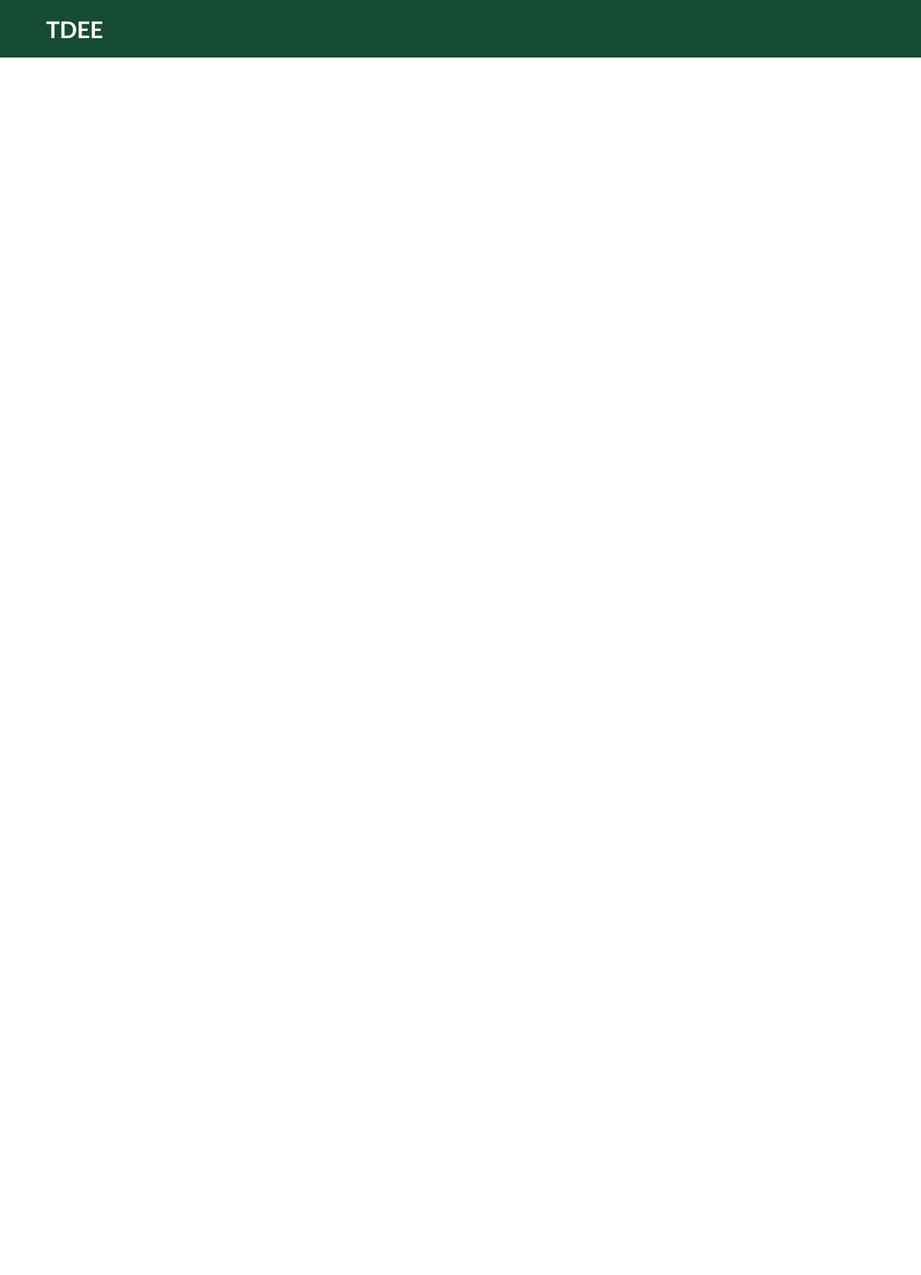
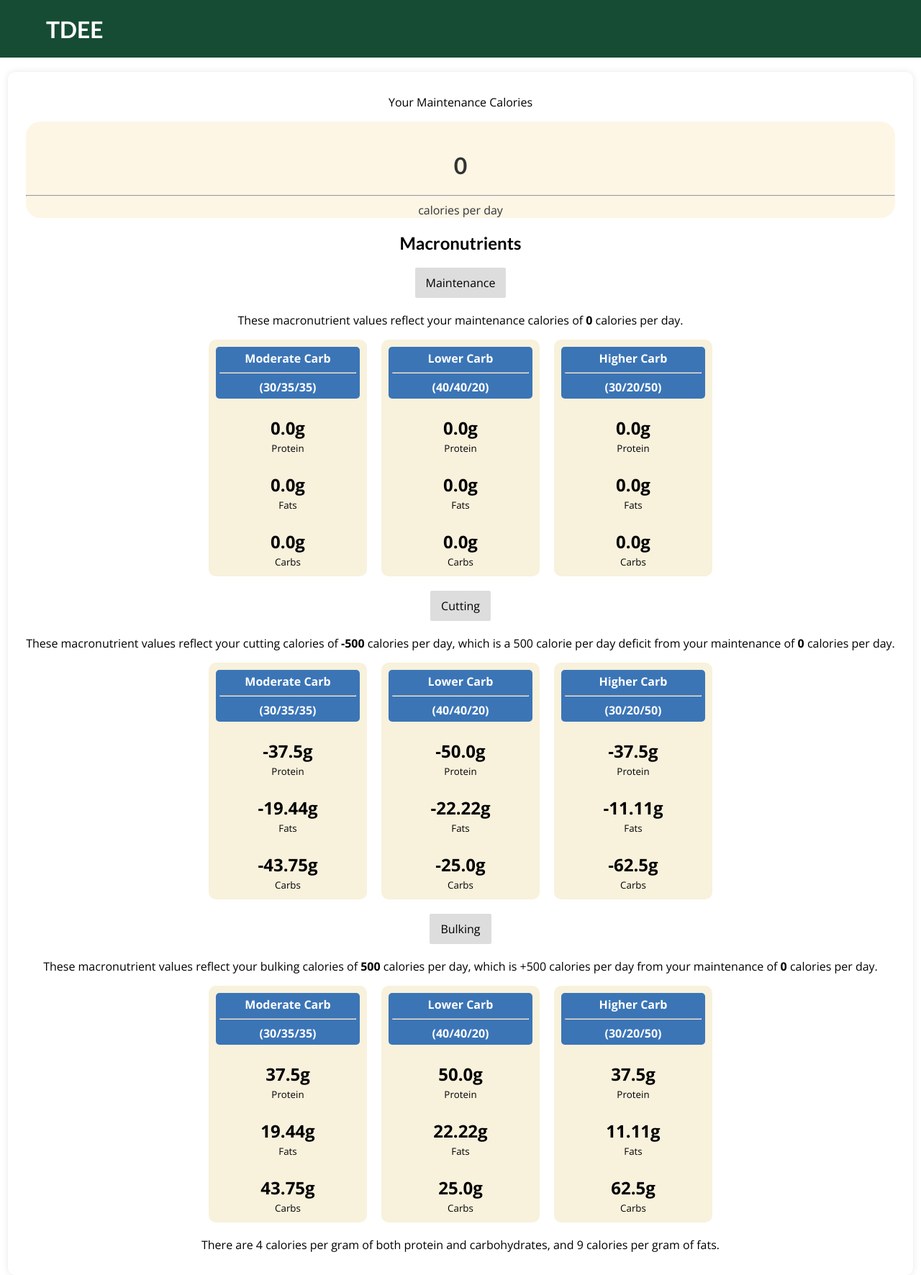
Before and after one commit to jethmrsgn/tdee-calculator, a Django app: page /result/ in a window 1280 px wide; the page is wider, and only the part inside the window is pictured. Shown: that part at 72% size. Before the commit the page ends 80 px from the top of that part, so only its background shows below. Run offline with Django 4.2, Linux system fonts and the light colour scheme.

Commit message:
added visualization of the tdee result and its macros

```diff
--- a/calculator/static/calculator/result.css
+++ b/calculator/static/calculator/result.css
@@ -0,0 +1,66 @@
+.row {
+	background: white;
+	padding: 15px;
+	border-radius: 10px;
+	box-shadow: 0 0 10px rgba(0, 0, 0, 0.1);
+	text-align: center;
+	margin-top: 100px;
+	width: auto;
+}
+p {
+	text-align: center;
+}
+.col-1 {
+	margin: 10px;
+}
+#tdee-cals {
+	background: #fdf6e5;
+	color: #333;
+	position: relative;
+	width: 100%;
+	border-radius: 20px;
+	text-align: center;
+	border: "1px solid #ede7bb";
+}
+.col-2 {
+	margin: 10px;
+}
+.tabs {
+	display: flex;
+	justify-content: space-around;
+}
+.tab {
+	padding: 10px 15px;
+	background-color: #ddd;
+	border-radius: 2px;
+	text-transform: capitalize;
+}
+.content {
+	margin-top: 20px;
+}
+.macros {
+	display: flex;
+	justify-content: center;
+	gap: 20px;
+}
+.macro-card {
+	background-color: #f8f1dc;
+	padding: 10px;
+	border-radius: 10px;
+	text-align: center;
+	width: 200px;
+	text-transform: capitalize;
+}
+.macro-header {
+	background-color: #3b75b6;
+	color: white;
+	padding: 5px;
+	border-radius: 5px;
+	font-weight: bold;
+}
+.macro-value {
+	font-size: 1.5rem;
+	font-weight: bold;
+	margin-bottom: 0px;
+
+}
--- /dev/null
+++ b/calculator/templates/calculator/includes/content.html
@@ -0,0 +1,35 @@
+<div class="tabs">
+	<div class="tab">{{type}}</div>
+</div>
+<div class="content">
+	<div class="tab-content">
+		{% if type == "maintenance" %}
+		<p>These macronutrient values reflect your maintenance calories of <strong>{{tdee}}</strong> calories per day.</p>
+		{% elif type == "cutting" %}
+		<p>These macronutrient values reflect your cutting calories of <strong>{{macro.moderate_carb.calories}}</strong> calories per day, which is a 500 calorie per day deficit from your maintenance of <strong>{{tdee}}</strong> calories per day.</p>
+		{% elif type == "bulking" %}
+		<p>These macronutrient values reflect your bulking calories of <strong>{{macro.moderate_carb.calories}}</strong> calories per day, which is +500 calories per day from your maintenance of <strong>{{tdee}}</strong> calories per day.</p>
+		{% endif %}
+		<div class="macros">
+			<div class="macro-card">
+				<div class="macro-header">Moderate Carb <hr> (30/35/35)</div>
+				<p class="macro-value">{{macro.moderate_carb.protein}}g</p><small>protein</small>
+				<p class="macro-value">{{macro.moderate_carb.fats}}g</p><small>fats</small>
+				<p class="macro-value">{{macro.moderate_carb.carbs}}g</p><small>carbs</small>
+			</div>
+			<div class="macro-card">
+				<div class="macro-header">Lower Carb <hr>(40/40/20)</div>
+				<p class="macro-value">{{macro.lower_carb.protein}}g</p><small>protein</small>
+				<p class="macro-value">{{macro.lower_carb.fats}}g</p><small>fats</small>
+				<p class="macro-value">{{macro.lower_carb.carbs}}g</p><small>carbs</small>
+			</div>
+			<div class="macro-card">
+				<div class="macro-header">Higher Carb<hr> (30/20/50)</div>
+				<p class="macro-value">{{macro.higher_carb.protein}}g</p><small>protein</small>
+				<p class="macro-value">{{macro.higher_carb.fats}}g</p><small>fats</small>
+				<p class="macro-value">{{macro.higher_carb.carbs}}g</p><small>carbs</small>
+			</div>
+		</div>
+	</div>
+	<div class="content">
+</div>
--- a/calculator/templates/calculator/result.html
+++ b/calculator/templates/calculator/result.html
@@ -6,7 +6,24 @@
 {% endblock  %}
 
 {% block content %}
-<div class="container">
-	<h1>{{messsages}}</h1>
+<div class="row">
+	<div class="col-1" style="padding-left:0;">
+		<p>Your Maintenance Calories</p>
+		<div id="tdee-cals">
+			<div style="padding-top:20px;">
+				<span class="h2"><h1>{{tdee}}</h1></span>
+				<hr>
+				<span class="cals">calories per day</span>
+			</div>
+		</div>
+	</div>
+	<div class="col-2" style="padding-right:0;">
+		<h2>Macronutrients</h2>
+		{% for type, macro in macros.items %}
+			{% include "calculator/includes/content.html" %}
+		{% endfor %}
+			<p class="mt-3 text-center">There are 4 calories per gram of both protein and carbohydrates, and 9 calories per gram of fats.</p>
+		</div>
+	</div>
 	</div>
 {% endblock  %}
--- a/calculator/views.py
+++ b/calculator/views.py
@@ -2,7 +2,9 @@
 from django.contrib import messages
 from .forms import CalculatorTdee
 
-# Create your views here.
+from math import ceil
+
+# Business functionalities.
 def calculate_tdee(gender:str, age:int, weight:float, height:float, activity_level:str, body_fat:float):
 	"""
     Calculate the Total Daily Energy Expenditure (TDEE) based on the Mifflin-St Jeor Equation.
@@ -22,22 +24,59 @@
 	tdee = ((10 * weight + 6.25 * height - 5 * age) + (5 if gender == 'male' else -151)) * float(activity_level)
 	return tdee
 
+def calculate_macros(maintenance_calories):
+    """Calculate macronutrients base on carb plan"""
+    calorie_adjustment = {
+		'maintenance': 0,
+        'cutting': -500,
+        'bulking': 500
+	}
+    macro_ratios = {
+        "moderate_carb": (0.30, 0.35, 0.35),
+        "lower_carb": (0.40, 0.40, 0.20),
+        "higher_carb": (0.30, 0.20, 0.50),
+    }
 
+    calories_per_gram = {"protein": 4, "fats": 9, "carbs": 4}
+
+    results = {}
+
+    for adjustment_type, adjustment in calorie_adjustment.items():
+        calories = maintenance_calories + adjustment
+        results[adjustment_type] = {}
+        for plan, (protein_ratio, fat_ratio, carb_ratio) in macro_ratios.items():
+            protein_calories = calories * protein_ratio
+            fat_calories = calories * fat_ratio
+            carb_calories = calories * carb_ratio
+
+            protein_grams = protein_calories / calories_per_gram["protein"]
+            fat_grams = fat_calories / calories_per_gram["fats"]
+            carb_grams = carb_calories / calories_per_gram["carbs"]
+
+            results[adjustment_type][plan] = {
+				"calories": ceil(calories),
+				"protein": round(protein_grams, 2),
+				"fats": round(fat_grams, 2),
+				"carbs": round(carb_grams, 2),
+			}
+    return results
+
+# Views here
 def index(request):
 	""" Handle the TDEE calculator form submission and render the index page."""
 
 	if request.method == 'POST':
 		form = CalculatorTdee(request.POST)
 		if form.is_valid():
-			gender = form.cleaned_data['gender']
+			gender = form.cleaned_data['gender'].lower()
 			age = form.cleaned_data['age']
 			weight = form.cleaned_data['weight']
 			height = form.cleaned_data['height']
 			activity_level = form.cleaned_data['activity_level']
 			tdee = calculate_tdee(gender=gender,age=age,weight=weight,height=height,activity_level=activity_level,body_fat=None)
-			messages.success(request,tdee)
+			request.session['tdee'] = ceil(tdee)
+			messages.success(request, f'Your TDEE is {tdee} kcal/day')
 			return redirect('result')
-		# render(request,'calculator/index.html',{'tdee':tdee})
 	else:
 		form = CalculatorTdee()
 
@@ -45,4 +84,10 @@
 	return render(request,'calculator/index.html', context)
 
 def result(request):
-	return render(request,'calculator/result.html')
+	""" Handles the visualization of the result of TDEE and macronutrients"""
+	tdee = request.session.pop('tdee',0)
+	macros = calculate_macros(tdee)
+	return render(request,'calculator/result.html',{
+		'tdee':tdee,
+		'macros':macros
+	})
```
Also changed, not shown: db.sqlite3.
